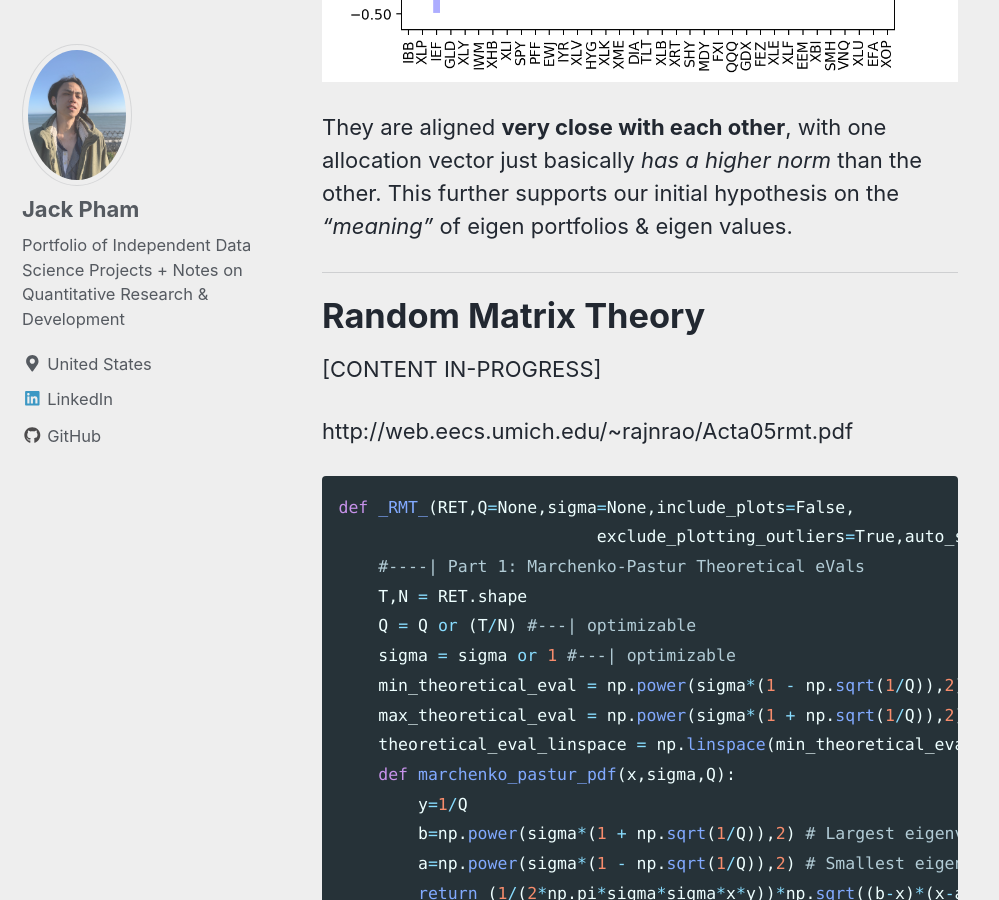
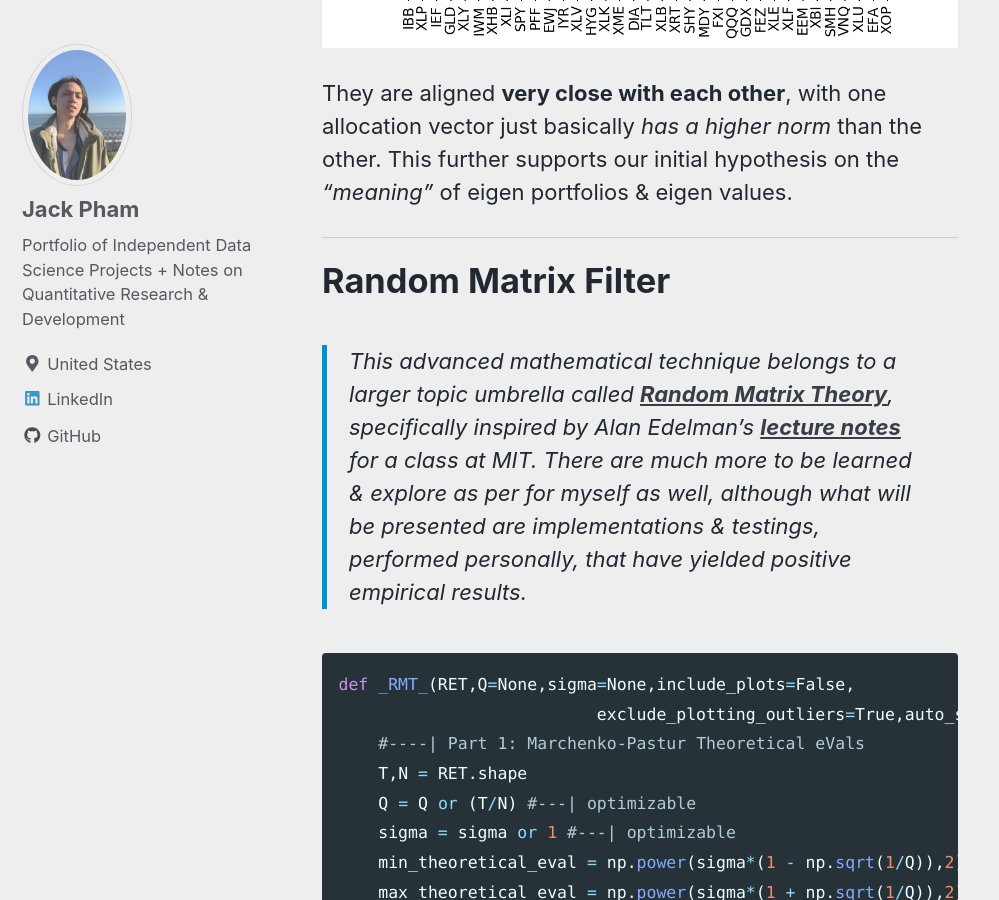
Before and after one commit to jp-quant/jp-quant.github.io, a Jekyll site: the page built from _posts/2020-06-03-qf_volatility_p2.md, in a window 1280 px wide and 900 px high, scrolled down 32087 px. Shown: the whole window, without its empty margins (0-999 px from the left). Built offline with Jekyll 4.4.1, drawn with Linux system fonts in a browser that asks for light colours; nearby versions of some CDN libraries; formulas are drawn with MathJax 3; some of the changed text lies outside the part shown.

Commit message:
third post edits

````diff
--- a/_posts/2020-06-03-qf_volatility_p2.md
+++ b/_posts/2020-06-03-qf_volatility_p2.md
@@ -1,5 +1,5 @@
 ---
-title: "[QF] Probing Volatility II: Portfolio Optimization & Random Matrix Theory"
+title: "[QF] Probing Volatility II: Portfolio Optimization & Random Matrix Filter"
 date: 2020-06-03
 tags: [research]
 header:
@@ -1061,17 +1061,15 @@ Now, if we take a look at the evaluations of the **Minimum Variance Portfolio**
 <img src="https://jp-quant.github.io/images/vol_2/mv_vs_e35_insample.png">
 <img src="https://jp-quant.github.io/images/vol_2/mv_vs_e35_outsample.png">
 
-They are very closely *"related"** with each other, though the Minimum Variance Portfolio still beating the eigen_35 portfolio. Observe the weights bar plot, as well as the **dot product** between the two allocation vector, as well as their **angle from each other**, represents at $$cos(\theta)$$ (1 means they line up **exactly with each other**):
+They are very closely *"related"* with each other, though the Minimum Variance Portfolio still beating the eigen_35 portfolio. Observe the weights bar plot, as well as the **dot product** between the two allocation vector, as well as their **angle from each other**, represents at $$cos(\theta)$$ (1 means they line up **exactly with each other**):
 
 <img src="https://jp-quant.github.io/images/vol_2/mv_vs_e35_w_bar.png">
 
 They are aligned **very close with each other**, with one allocation vector just basically *has a higher norm* than the other. This further supports our initial hypothesis on the *"meaning"* of eigen portfolios & eigen values.
 
 ---
-# Random Matrix Theory
-[CONTENT IN-PROGRESS]
-
-http://web.eecs.umich.edu/~rajnrao/Acta05rmt.pdf
+# Random Matrix Filter
+> This advanced mathematical technique belongs to a larger topic umbrella called [**Random Matrix Theory**](https://en.wikipedia.org/wiki/Random_matrix "**Random Matrix Theory**"), specifically inspired by Alan Edelman's [**lecture notes**](http://web.eecs.umich.edu/~rajnrao/Acta05rmt.pdf "lecture notes") for a class at MIT. There are much more to be learned & explore as per for myself as well, although what will be presented are implementations & testings, performed personally, that have yielded positive empirical results.
 
 
 ```python
````
